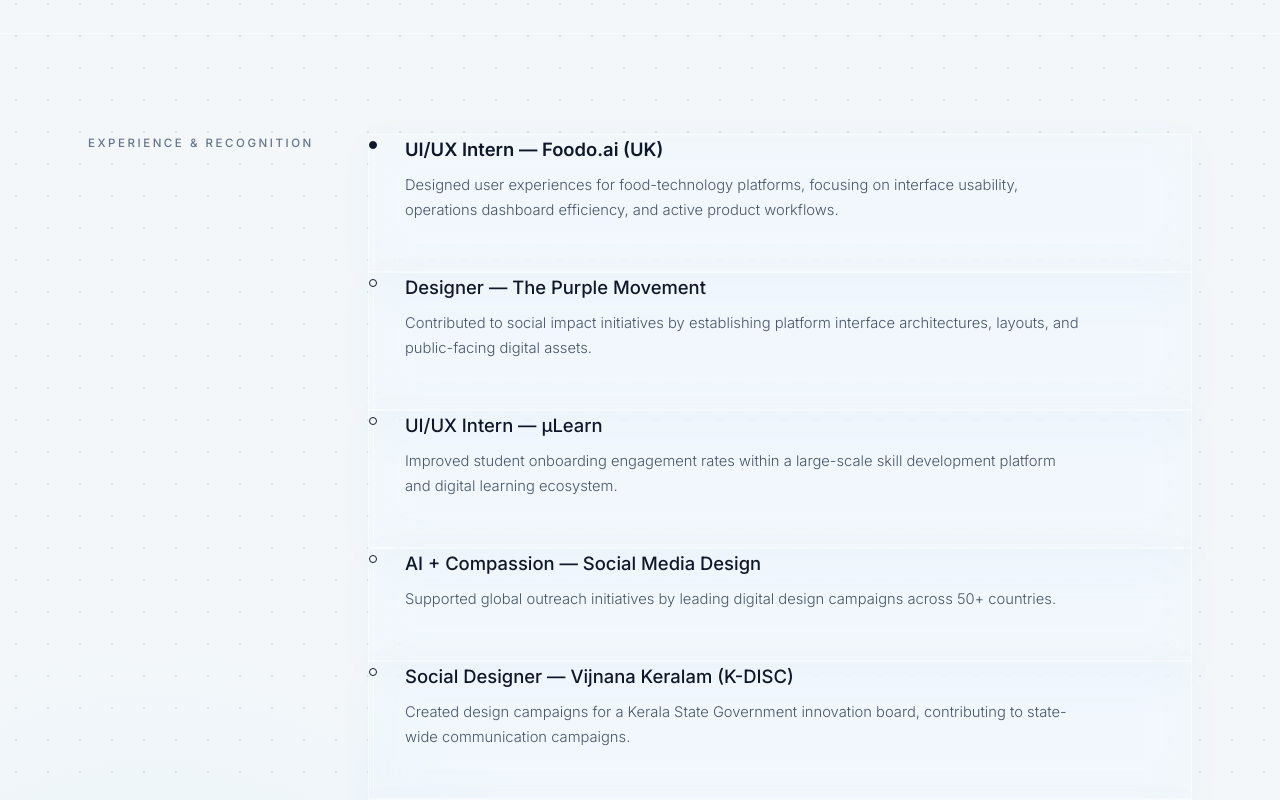
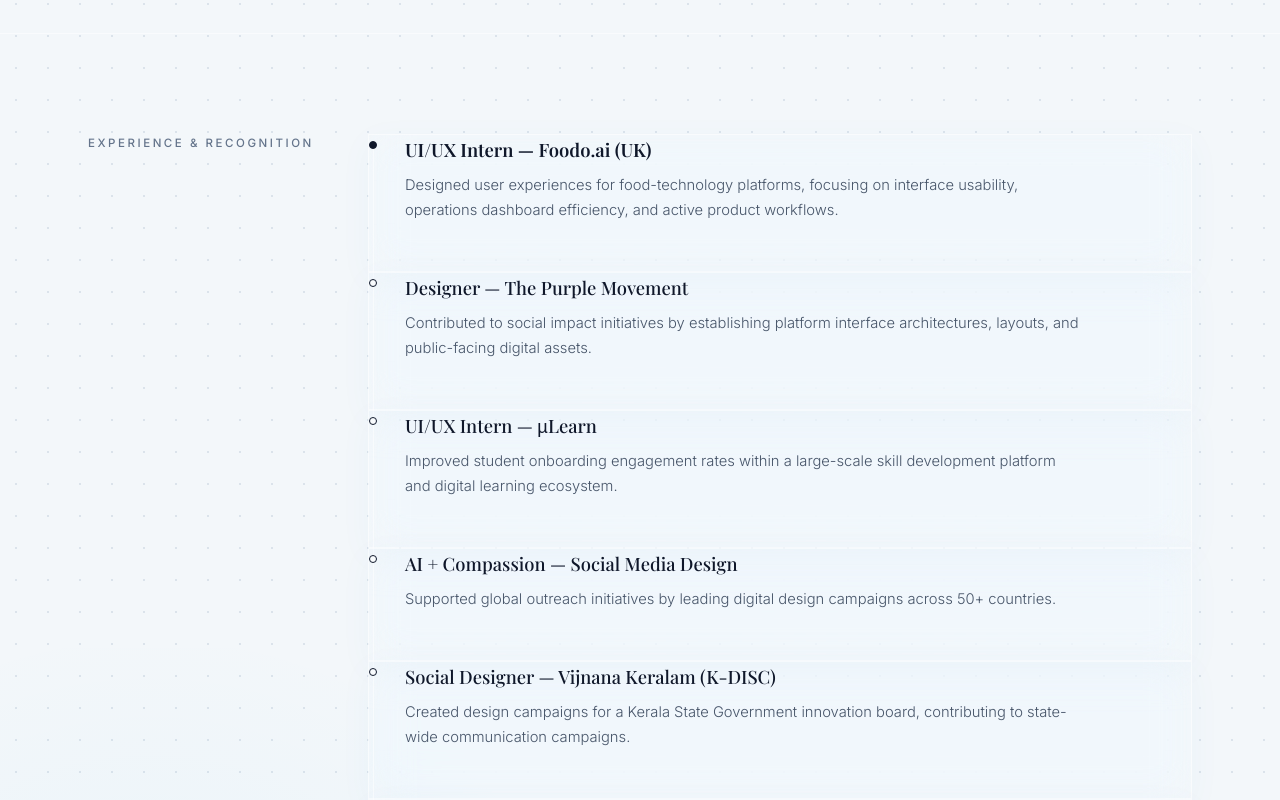
Before and after one commit to Amendamaria/portfolio, a Next.js app: page / in a window 1280 px wide. Shown: the part 4300-5100 px from the top of the page. Built offline with nearby package versions, Linux system fonts and the light colour scheme.

Commit message:
style: apply Playfair Display to all heading tags globally

```diff
--- a/src/app/globals.css
+++ b/src/app/globals.css
@@ -216,6 +216,10 @@
   width: 100%;
 }
 
+h1, h2, h3, h4, h5, h6 {
+  font-family: var(--font-serif);
+}
+
 /* Systems Design Grid Background Pattern */
 body::before {
   content: "";
```
